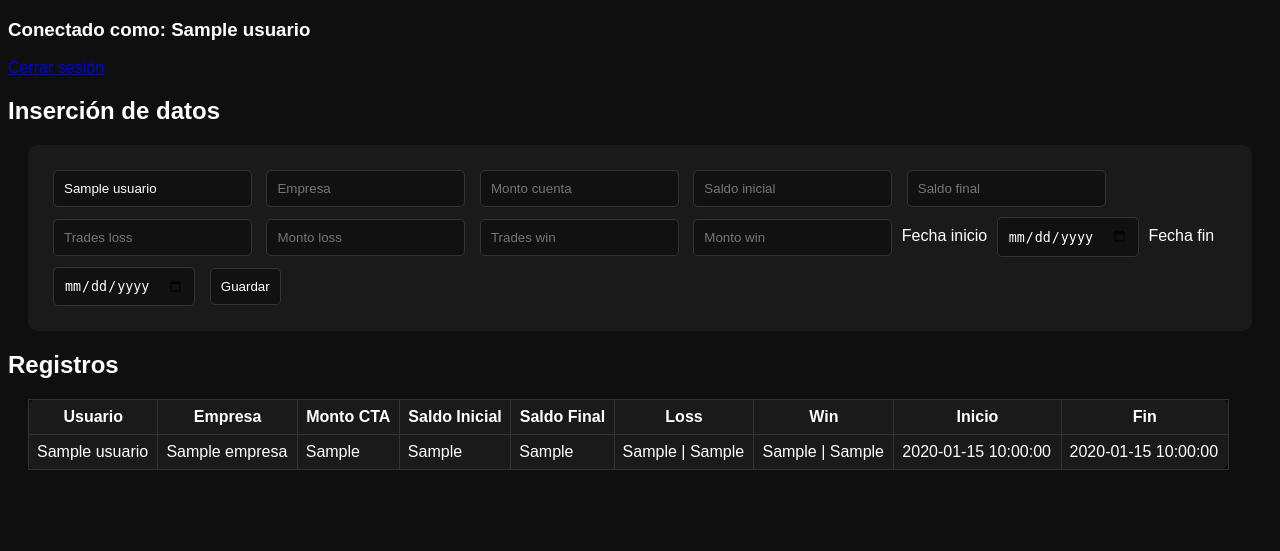
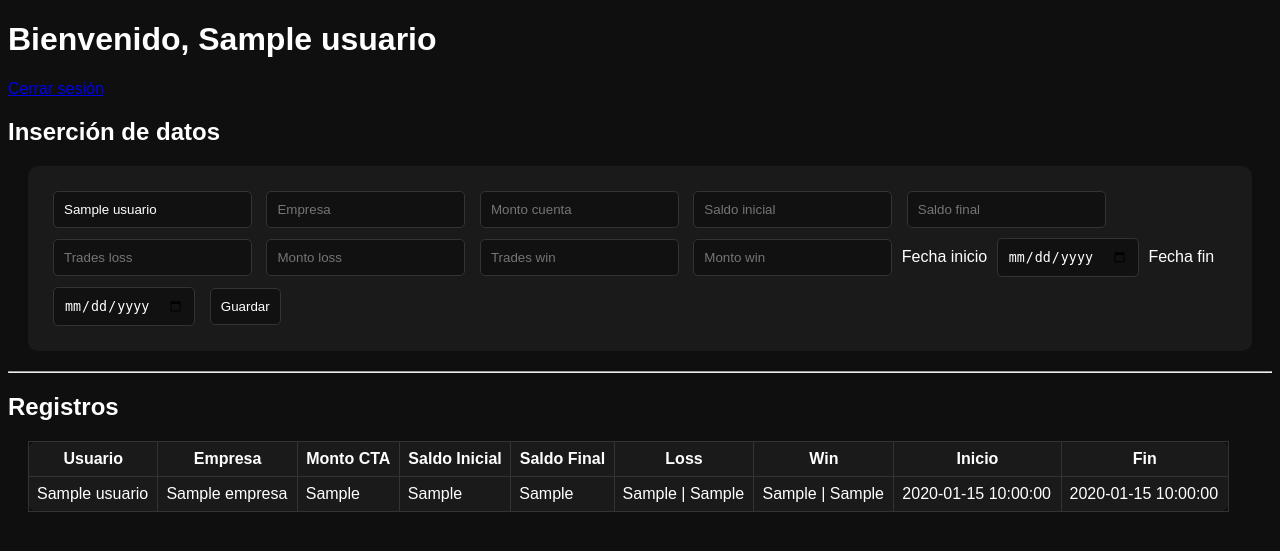
Before and after one commit to juancarlosgonzalezortega-eng/trader_kabra, a Flask app: template templates/index.html in a window 1280 px wide. Shown: the top 551 px of the page. Run offline with Flask 3, Linux system fonts and the light colour scheme; the template is opened without the code that fills it: most values are stand-ins (such as "Sample title", 1, 10 or a date in 2020); some libraries are stand-ins or nearby versions.

Commit message:
Modify welcome message and add records section
Updated heading and added a new section for records.

```diff
--- a/templates/index.html
+++ b/templates/index.html
@@ -6,12 +6,13 @@
 </head>
 <body>
 
-<h3>Conectado como: {{ usuario }}</h3>
+<h1>Bienvenido, {{ usuario }}</h1>
 <a href="/logout">Cerrar sesión</a>
 
 <h2>Inserción de datos</h2>
 
 <form action="/guardar" method="POST">
+
     <input name="usuario" value="{{ usuario }}" readonly>
 
     <input name="empresa" placeholder="Empresa" required>
@@ -35,9 +36,11 @@
     <button type="submit">Guardar</button>
 </form>
 
+<hr>
+
 <h2>Registros</h2>
 
-<table>
+<table border="1">
     <tr>
         <th>Usuario</th>
         <th>Empresa</th>
```
